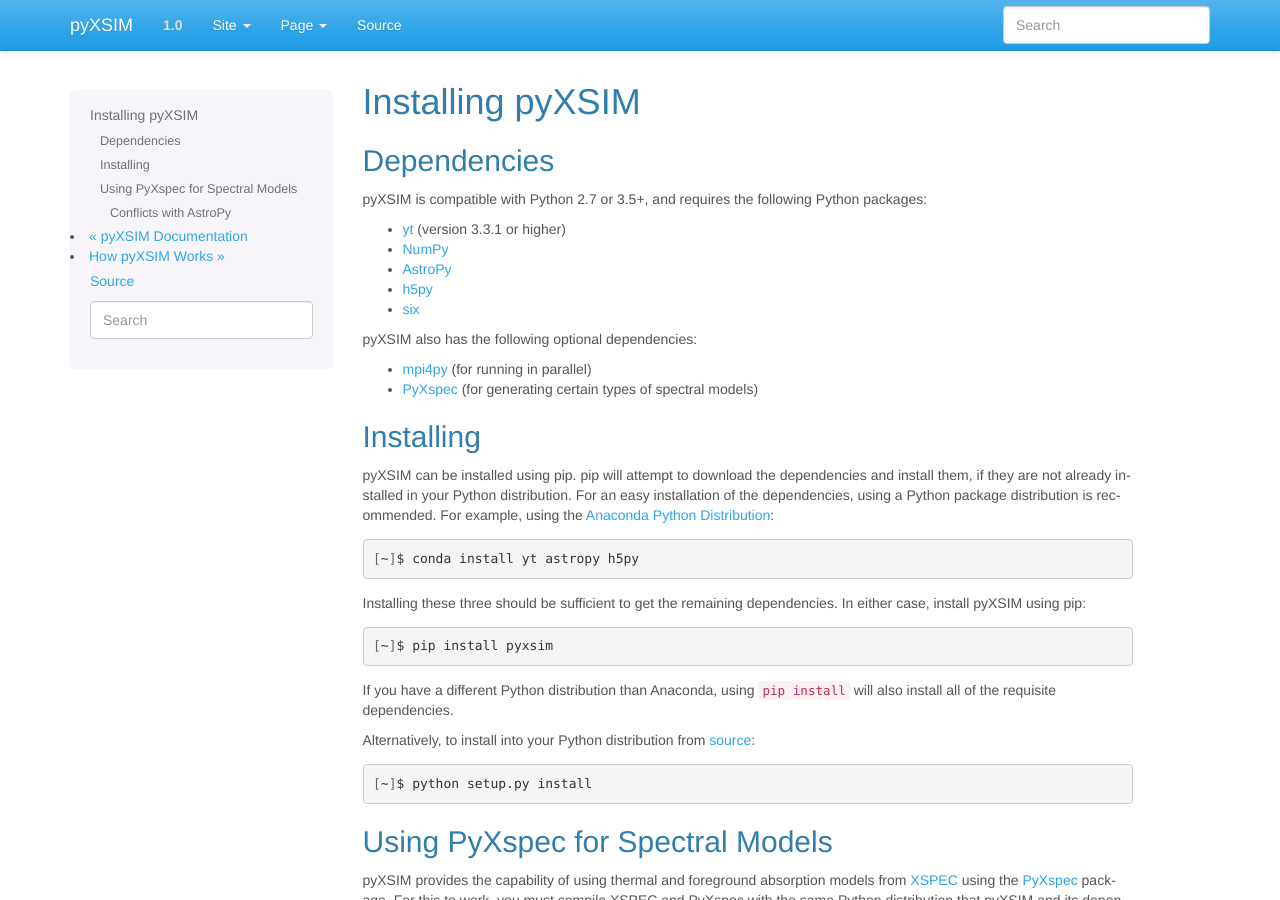
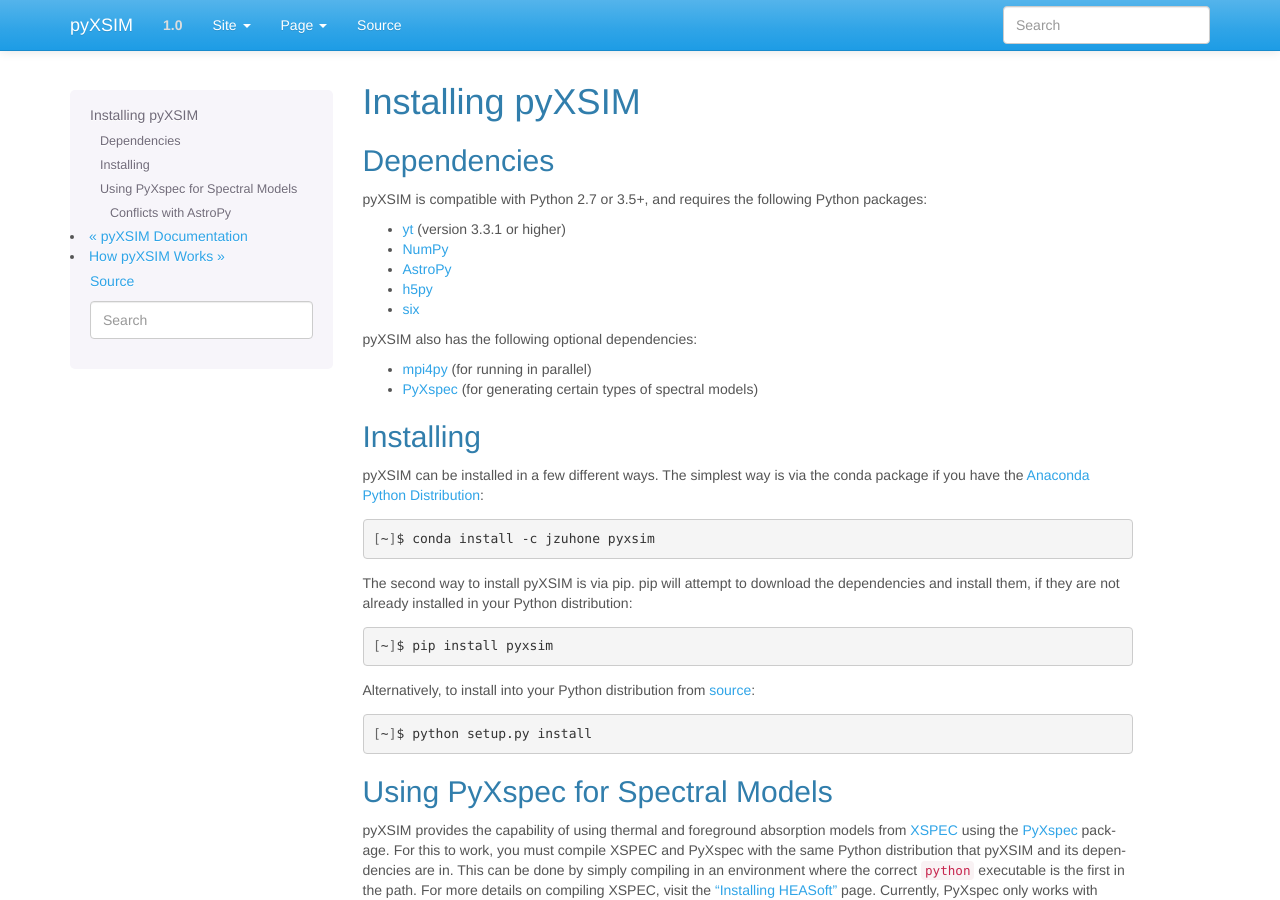
Before and after one commit to jzuhone/pyxsim, a Sphinx documentation site: the page built from doc/source/installing.rst, in a window 1280 px wide and 900 px high. Built offline with Sphinx 7.4.7, drawn with Linux system fonts in a browser that asks for light colours.

Commit message:
Update installation instructions

```diff
--- a/doc/source/installing.rst
+++ b/doc/source/installing.rst
@@ -22,24 +22,19 @@
 Installing
 ----------
 
-pyXSIM can be installed using pip. pip will attempt to download the dependencies and
-install them, if they are not already installed in your Python distribution. For an easy
-installation of the dependencies, using a Python package distribution is recommended. For
-example, using the `Anaconda Python Distribution <https://store.continuum.io/cshop/anaconda/>`_:
+pyXSIM can be installed in a few different ways. The simplest way is via the conda package if
+you have the `Anaconda Python Distribution <https://store.continuum.io/cshop/anaconda/>`_:
 
 .. code-block:: bash
 
-    [~]$ conda install yt astropy h5py
+    [~]$ conda install -c jzuhone pyxsim
 
-Installing these three should be sufficient to get the remaining dependencies. In either case, install
-pyXSIM using pip:
+The second way to install pyXSIM is via pip. pip will attempt to download the dependencies and
+install them, if they are not already installed in your Python distribution:
 
 .. code-block:: bash
 
     [~]$ pip install pyxsim
-
-If you have a different Python distribution than Anaconda, using ``pip install`` will also install
-all of the requisite dependencies.
 
 Alternatively, to install into your Python distribution from `source <http://github.com/jzuhone/pyxsim>`_:
 
```
